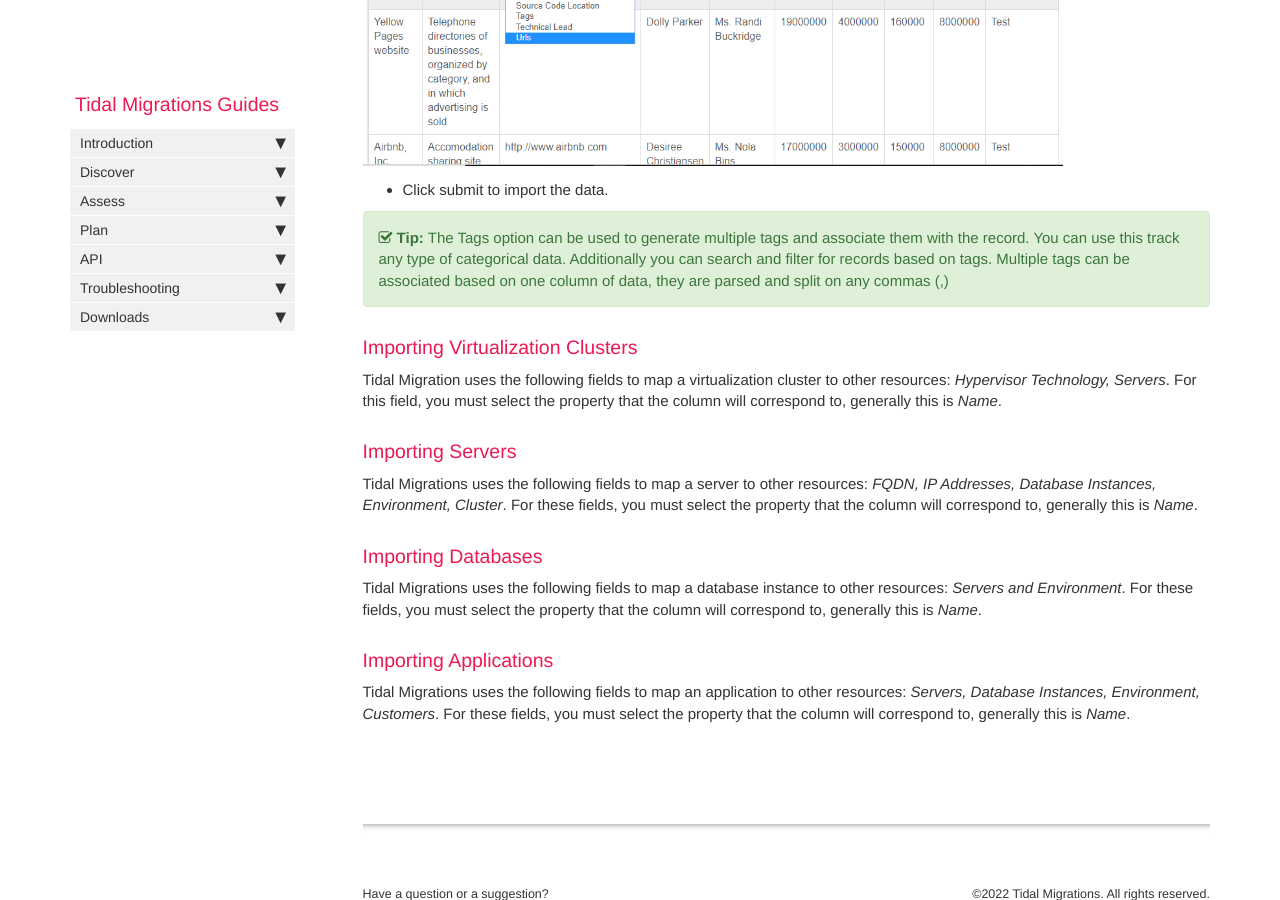
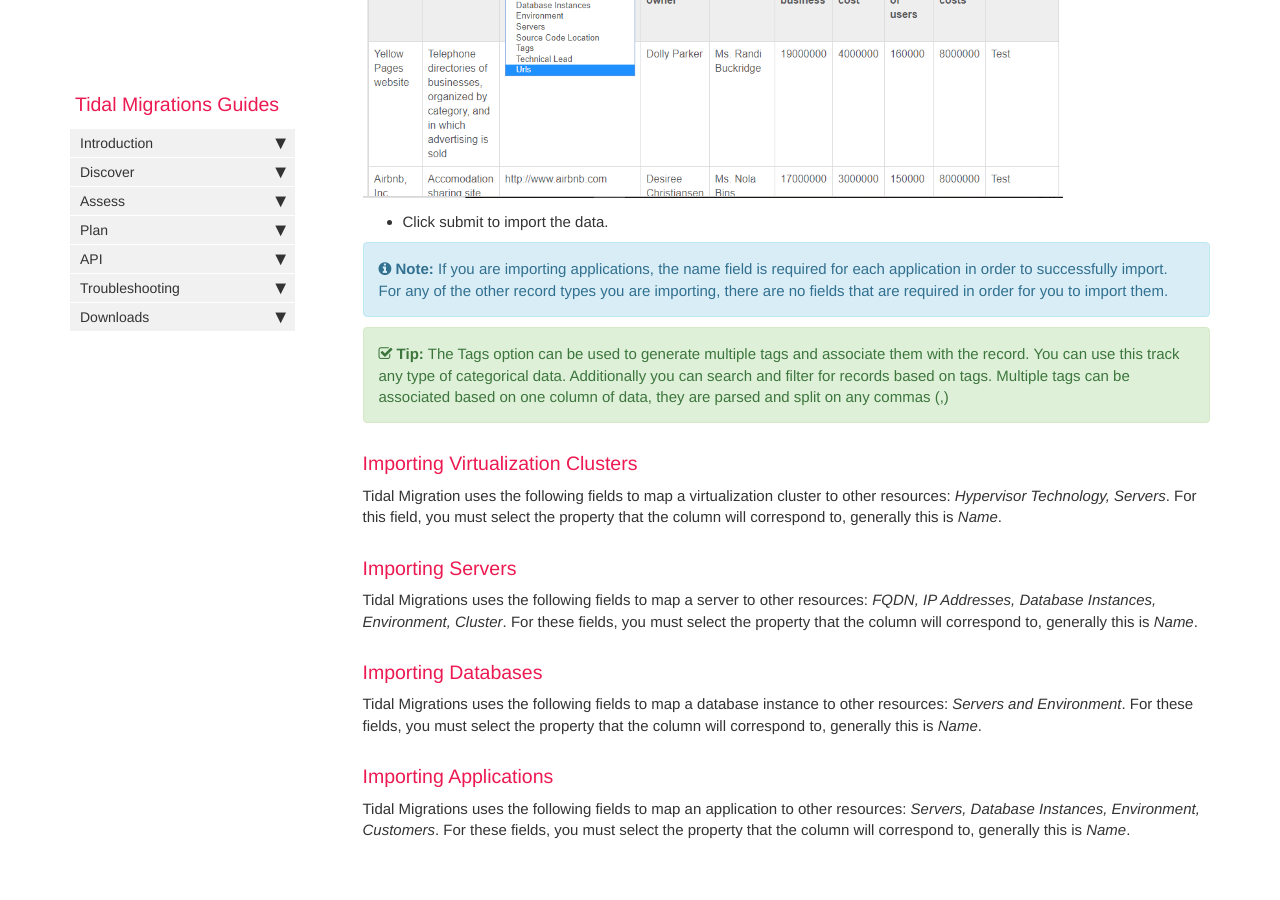
Before and after one commit to tidalmigrations/tidalmigrations.github.io, a Jekyll site: the page built from pages/user guides/importing_to_excel.md, in a window 1280 px wide and 900 px high, scrolled down 1619 px. Built offline with Jekyll 4.4.1, drawn with Linux system fonts in a browser that asks for light colours; nearby versions of some CDN libraries; comment, search, counter and statistics services are not loaded; some of the changed text lies outside the part shown.

Commit message:
Add notes about sample and required data for excel import

```diff
--- a/pages/user guides/importing_to_excel.md
+++ b/pages/user guides/importing_to_excel.md
@@ -16,7 +16,9 @@ You can import your Excel spreadsheets into Tidal Migrations by visiting:
 `` https://your_subdomain.tidalmg.com/#/discover/import``
 
 
-## Preparing
+## Preparing your Spreadsheet
+
+If you'd like to try the process itself but don't have a file yet, you can use this <a href="https://s3.ca-central-1.amazonaws.com/tidal.assets/inventory_data.xlsx">sample spreadsheet</a>.
 
 You should import your data in the following order:
 
@@ -27,7 +29,6 @@ You should import your data in the following order:
 
 This order is especially important if you are planning to import dependencies for your Databases and Applications.
 Ie. If your Application has a dependency on a server, you need to have that server imported first for the dependency to be imported correctly.
-
 
 {% include note.html content="You can always update a dependency after importing too."  %}
 
@@ -53,6 +54,8 @@ If this is the case you should do this before you import your data.
 
 - Click submit to import the data.
 
+{% include note.html content="If you are importing applications, the name field is required for each application in order to successfully import. For any of the other record types you are importing, there are no fields that are required in order for you to import them." %}
+
 {% include tip.html content="The Tags option can be used to generate multiple tags and associate them with the record. You can use this track any type of categorical data. Additionally you can search and filter for records based on tags. Multiple tags can be associated based on one column of data, they are parsed and split on any commas (,)" %}
 
 ### Importing Virtualization Clusters
```
